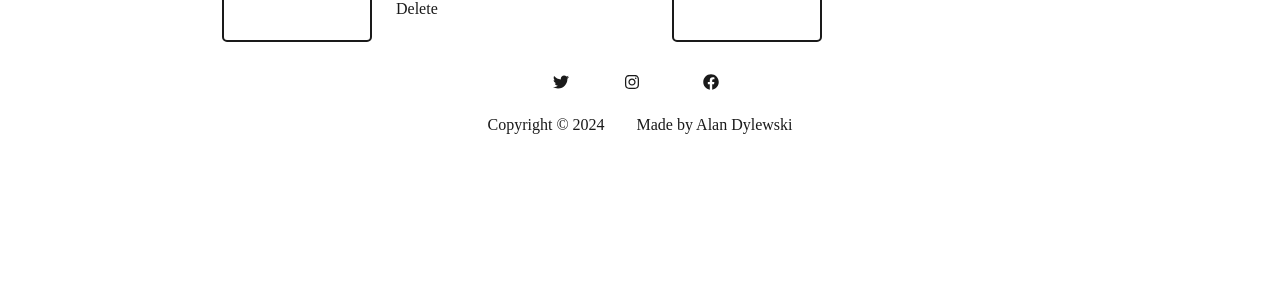
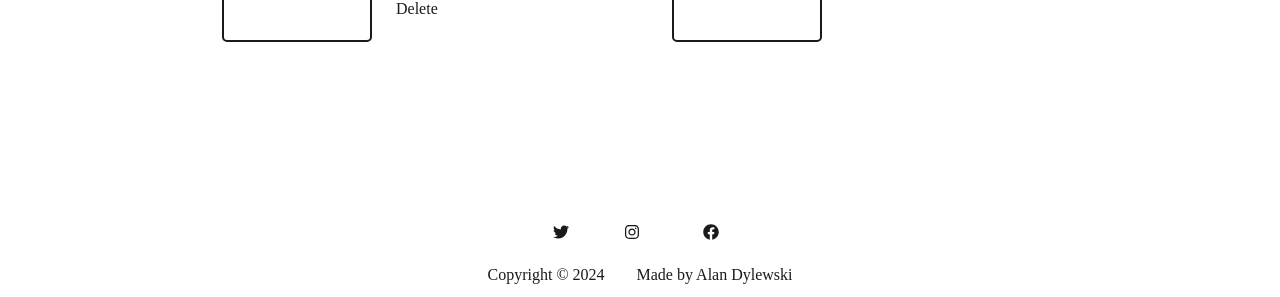
Before and after one commit to dylewskii/cv-builder, a React app in the folder cv-builder/: page / in a window 1280 px wide. Shown: the part 500-797 px from the top of the page. Built offline with nearby package versions, Linux system fonts and the light colour scheme; the HTML template or start-up script is replaced by a standard one.

Commit message:
position footer

```diff
--- a/cv-builder/src/components/Footer.jsx
+++ b/cv-builder/src/components/Footer.jsx
@@ -6,8 +6,7 @@ export default function Footer() {
   const currYear = date.getFullYear();
 
   return (
-    <footer>
-      <div className={footerCSS.footerWrapper}>
+    <footer className={footerCSS.footer}>
       <nav className={footerCSS.footerNav}>
         <ul>
           <li className={footerCSS.footerLi}>
@@ -28,7 +27,6 @@ export default function Footer() {
         <p className={footerCSS.footerP}>Copyright &copy; {currYear}</p>
         <p className={footerCSS.footerP}>Made by Alan Dylewski</p>
       </div>
-      </div>
     </footer>
   );
 }
--- a/cv-builder/src/styles/Footer.module.css
+++ b/cv-builder/src/styles/Footer.module.css
@@ -1,5 +1,7 @@
-.footerWrapper {
+.footer {
   width: 100%;
+  margin-top: auto;
+  padding: 1rem;
 }
 
 .footerNav > *,
--- a/cv-builder/src/styles/index.css
+++ b/cv-builder/src/styles/index.css
@@ -31,7 +31,9 @@
   font: inherit;
 }
 
-body {
+#root {
+  display: flex;
+  flex-direction: column;
   min-height: 100vh;
   overflow-x: hidden;
 }
```
Lines whose indentation alone changed are shown as unchanged.
